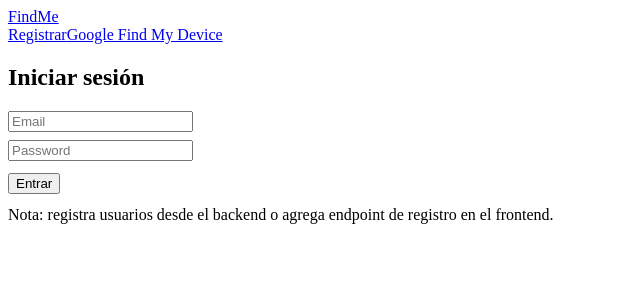
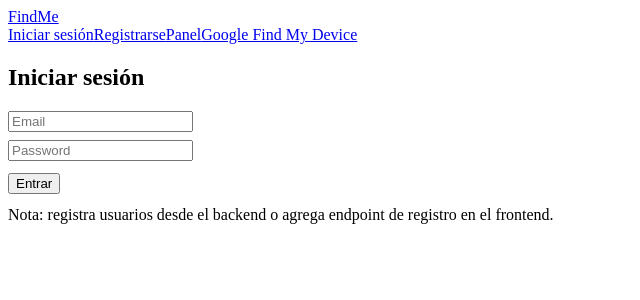
Before and after one commit to JoidTN/FindME, a React (Vite) app in the folder frontend/: page / in a window 1280 px wide. Shown: the top 300 px of the page, without its empty margins (0-640 px from the left). Built offline with nearby package versions, Linux system fonts and the light colour scheme; the HTML template or start-up script is replaced by a standard one.

Commit message:
Update App.jsx

```diff
--- a/frontend/src/App.jsx
+++ b/frontend/src/App.jsx
@@ -8,10 +8,24 @@ export default function App(){
   return (
     <BrowserRouter>
       <header className="topbar">
-        <Link to="/"><div className="logo">FindMe</div></Link>
-        <Link to="/register">Registrar</Link>
-        <a className="findlink" href="https://www.google.com/android/find" target="_blank" rel="noreferrer">Google Find My Device</a>
+        <div className="nav-container">
+          <Link to="/" className="logo">FindMe</Link>
+          <nav className="menu">
+            <Link to="/">Iniciar sesión</Link>
+            <Link to="/register">Registrarse</Link>
+            <Link to="/dashboard">Panel</Link>
+            <a
+              className="findlink"
+              href="https://www.google.com/android/find"
+              target="_blank"
+              rel="noreferrer"
+            >
+              Google Find My Device
+            </a>
+          </nav>
+        </div>
       </header>
+
       <Routes>
         <Route path="/" element={<Login/>}/>
         <Route path="/dashboard" element={<Dashboard/>}/>
```
